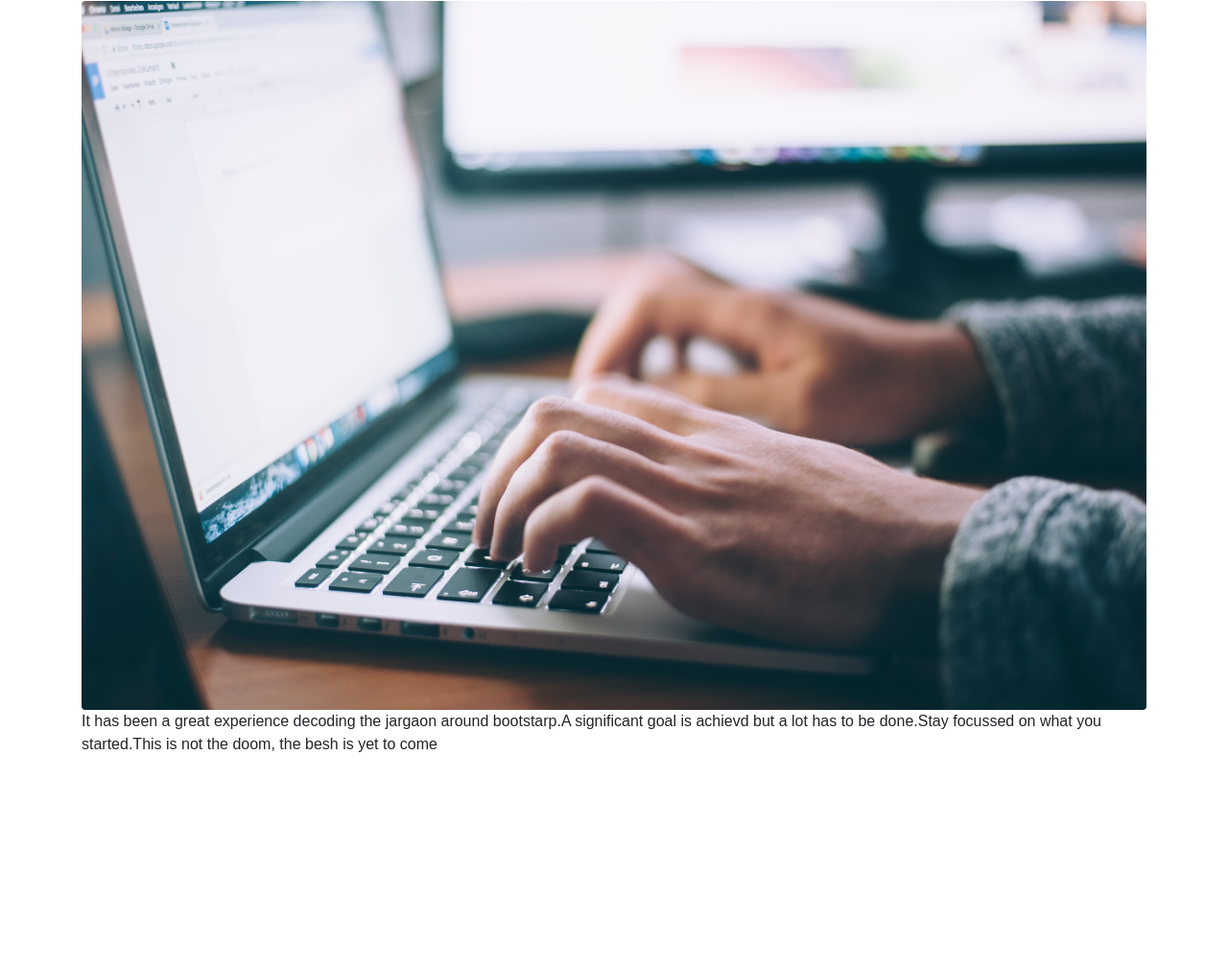
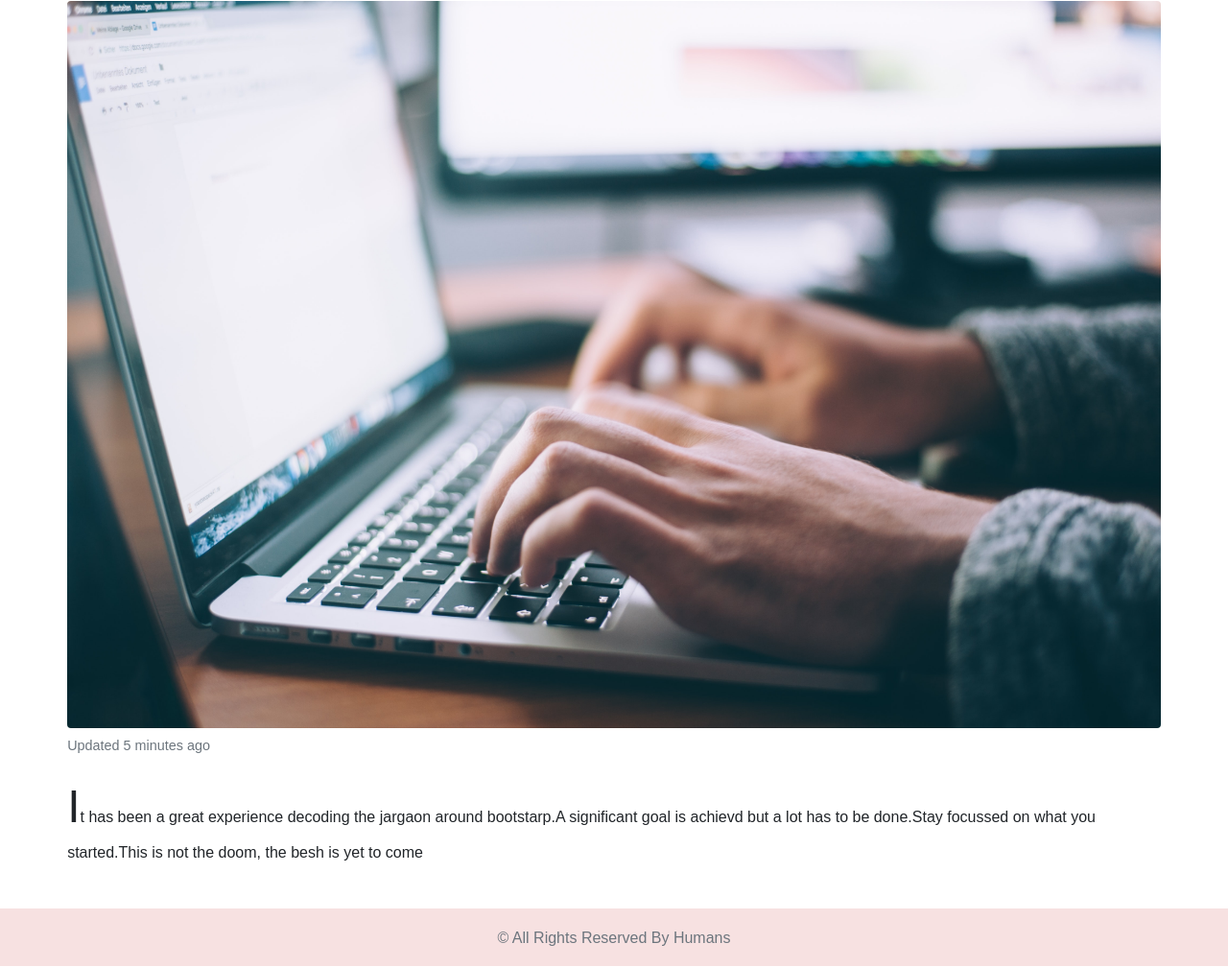
Before and after one commit to Iamsbharti/advanced-style-bootstrap, a website built with Parcel: page viewBlog1.html in a window 1280 px wide. Shown: the part 95-1103 px from the top of the page at 96% size. Before the commit the page ends 883 px from the top, so only its background shows below. Built offline with nearby package versions, Linux system fonts and the light colour scheme.

Commit message:
added footer and jumbotron element

```diff
--- a/src/styles.css
+++ b/src/styles.css
@@ -9,3 +9,31 @@ body {
   background-color: blue;
   height: 10vmax;
 }
+html {
+  position: relative;
+  min-height: 100%;
+}
+body {
+  margin-bottom: 90px;
+}
+.footer {
+  position: absolute;
+  bottom: 0;
+  width: 100%;
+  height: 60px;
+  line-height: 60px;
+  background-color: rgb(247, 225, 225);
+}
+.container {
+  width: auto;
+  padding: 0.15px;
+}
+.margin-top-5 {
+  margin-top: 5%;
+}
+.margin-bottom-5 {
+  margin-bottom: 5%;
+}
+.first-alphabet-large::first-letter {
+  font-size: 3rem;
+}
--- a/viewBlog1.html
+++ b/viewBlog1.html
@@ -56,14 +56,34 @@
       </div>
     </nav>
     <div class="container" style="margin-top:40px">
-      <img src="src/images/img1.jpg" class="img-fluid rounded" alt="?" />
-      <p class="card-text">
+      <div class="row">
+        <div class="col">
+          <figure>
+            <img
+              src="src/images/img1.jpg"
+              class="figure-img img-fluid rounded"
+              alt="?"
+            />
+            <figcaption class="figure-caption">
+              Updated 5 minutes ago
+            </figcaption>
+          </figure>
+        </div>
+      </div>
+    </div>
+    <div class="container">
+      <p class="first-alphabet-large">
         It has been a great experience decoding the jargaon around bootstarp.A
         significant goal is achievd but a lot has to be done.Stay focussed on
         what you started.This is not the doom, the besh is yet to come
       </p>
     </div>
-
+    <!--Footer--->
+    <footer class="footer">
+      <div class="container text-center">
+        <span class="text-muted">&copy; All Rights Reserved By Humans</span>
+      </div>
+    </footer>
     <script src="src/index.js"></script>
     <script
       src="https://code.jquery.com/jquery-3.4.1.slim.min.js"
@@ -80,10 +100,5 @@
       integrity="sha384-wfSDF2E50Y2D1uUdj0O3uMBJnjuUD4Ih7YwaYd1iqfktj0Uod8GCExl3Og8ifwB6"
       crossorigin="anonymous"
     ></script>
-    <!--Modal Trigger
-      <script type="text/javascript">
-      $("#exampleModalLabel").modal();
-    </script>
-    -->
   </body>
 </html>
```
Also changed, not shown: index.html (+21 -2 lines).
